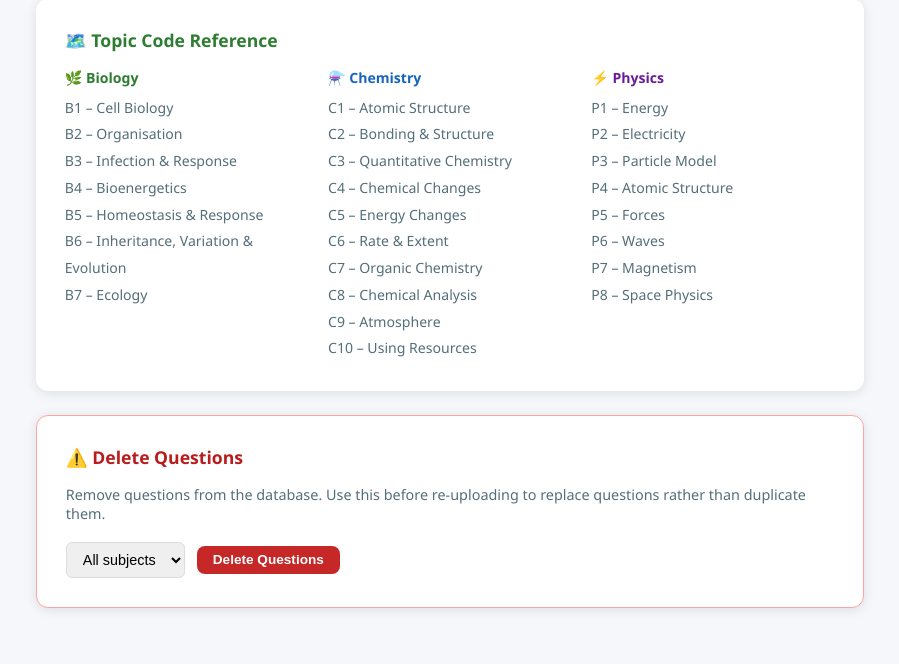
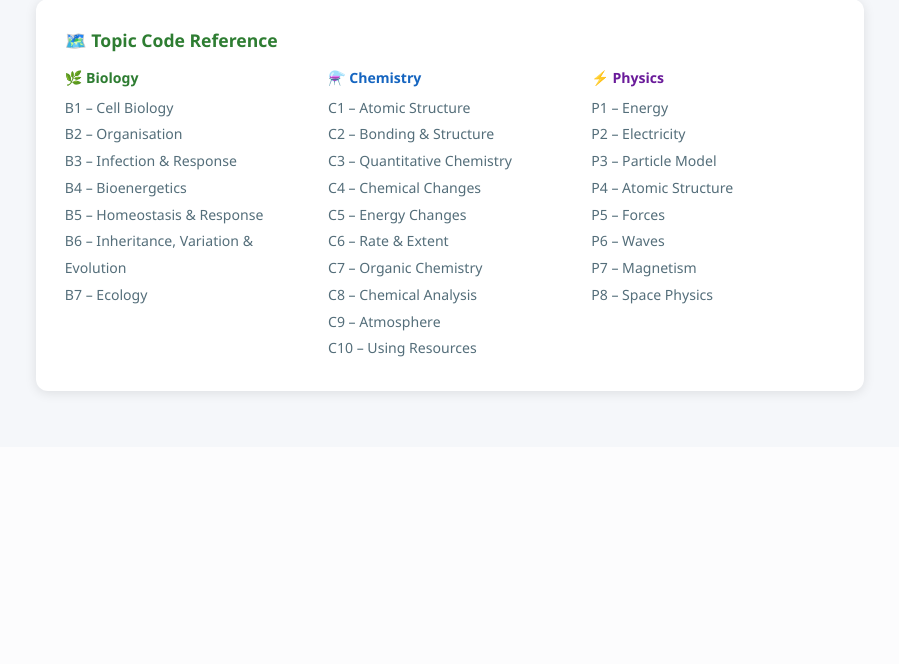
Before and after one commit to techlogic-it/zee-study, a Flask app: template templates/admin_upload_questions.html in a window 1280 px wide. Shown: the part 1268-1932 px from the top of the page, without its empty margins (190-1089 px from the left). After the commit the page ends 1665 px from the top, so only its background shows below. Run offline with Flask 3, Linux system fonts and the light colour scheme; the template is opened without the code that fills it, so the values that code supplies are empty; parts of the project's set-up code (start-up, migrations or seed data) failed here and were passed over.

Commit message:
Remove delete questions section from upload page
Co-Authored-By: Claude Sonnet 4.6 <noreply@anthropic.com>

```diff
--- a/templates/admin_upload_questions.html
+++ b/templates/admin_upload_questions.html
@@ -110,26 +110,6 @@
     </div>
   </div>
 
-  <!-- Danger zone -->
-  <div class="card" style="border:1px solid #fca5a5">
-    <div class="card-title" style="color:#b91c1c">⚠️ Delete Questions</div>
-    <p style="color:#546e7a;font-size:.9rem;margin-bottom:1.2rem">
-      Remove questions from the database. Use this before re-uploading to replace questions rather than duplicate them.
-    </p>
-    <form method="POST" action="{{ url_for('admin_upload_questions') }}"
-          onsubmit="return confirm('Are you sure? This will permanently delete the selected questions.')">
-      <input type="hidden" name="action" value="delete">
-      <div style="display:flex;gap:.75rem;align-items:center;flex-wrap:wrap">
-        <select name="subject" style="padding:.5rem .75rem;border:1px solid #ddd;border-radius:6px;font-size:.9rem">
-          <option value="">All subjects</option>
-          {% for s in subjects %}
-          <option value="{{ s }}">{{ s }} only</option>
-          {% endfor %}
-        </select>
-        <button type="submit" class="btn btn-danger btn-sm">Delete Questions</button>
-      </div>
-    </form>
-  </div>
 
 </div>
 {% endblock %}
```
